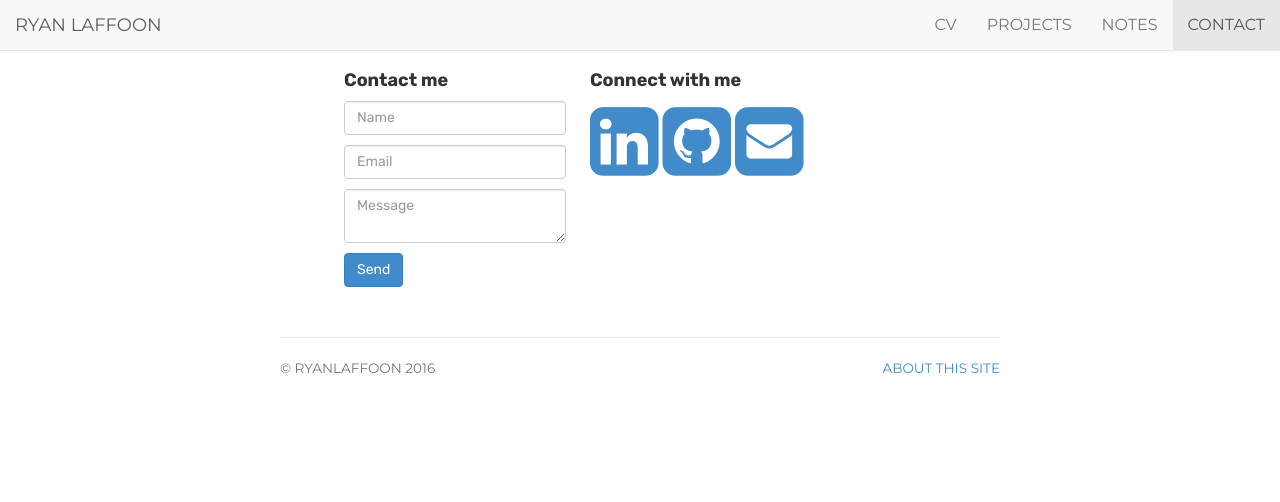
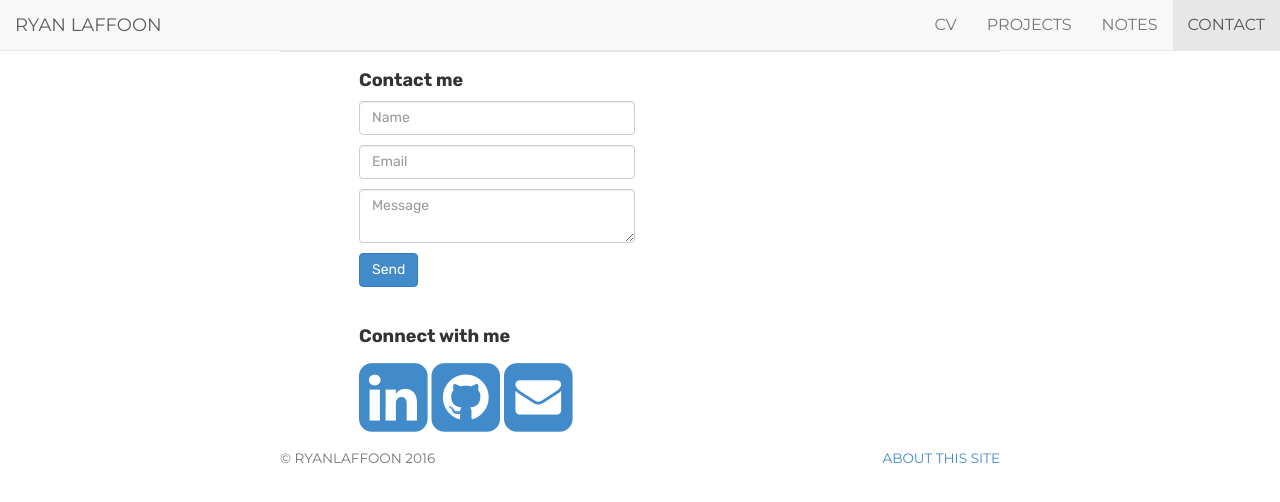
Before and after one commit to ryanlaffoon/ryanlaffoon.github.io, a Jekyll site: the page built from contact/index.html, in a window 1280 px wide. Shown: the top 502 px of the page. Built offline with Jekyll 4.4.1, drawn with Linux system fonts in a browser that asks for light colours.

Commit message:
Update index.html

```diff
--- a/contact/index.html
+++ b/contact/index.html
@@ -9,7 +9,7 @@ description: Contact information for Ryan Laffoon, A Developer and Musician livi
 ---
 <div class="contact">
 
-    <div class="contactForm">
+    <div class="contactForm col-md-6">
         <h4>Contact me</h4>
         <form action="https://formspree.io/ryan_laffoon@msn.com" method="POST">
             <input type="text" class="form-control" name="name" placeholder="Name" required>
@@ -18,7 +18,7 @@ description: Contact information for Ryan Laffoon, A Developer and Musician livi
             <input type="submit" class="btn btn-primary" value="Send">
         </form>
     </div>
-    <div class="contactIcons row-fluid">
+    <div class="contactIcons row-fluid col-md-6">
         <h4>Connect with me</h4>
         <div class="contactIcon"><a href="https://www.linkedin.com/in/ryan-laffoon/"><i class="fa fa-linkedin-square fa-5x"></i></a></div>
         <div class="contactIcon"><a href="https://github.com/ryanlaffoon"><i class="fa fa-github-square fa-5x"></i></a></div>
```
